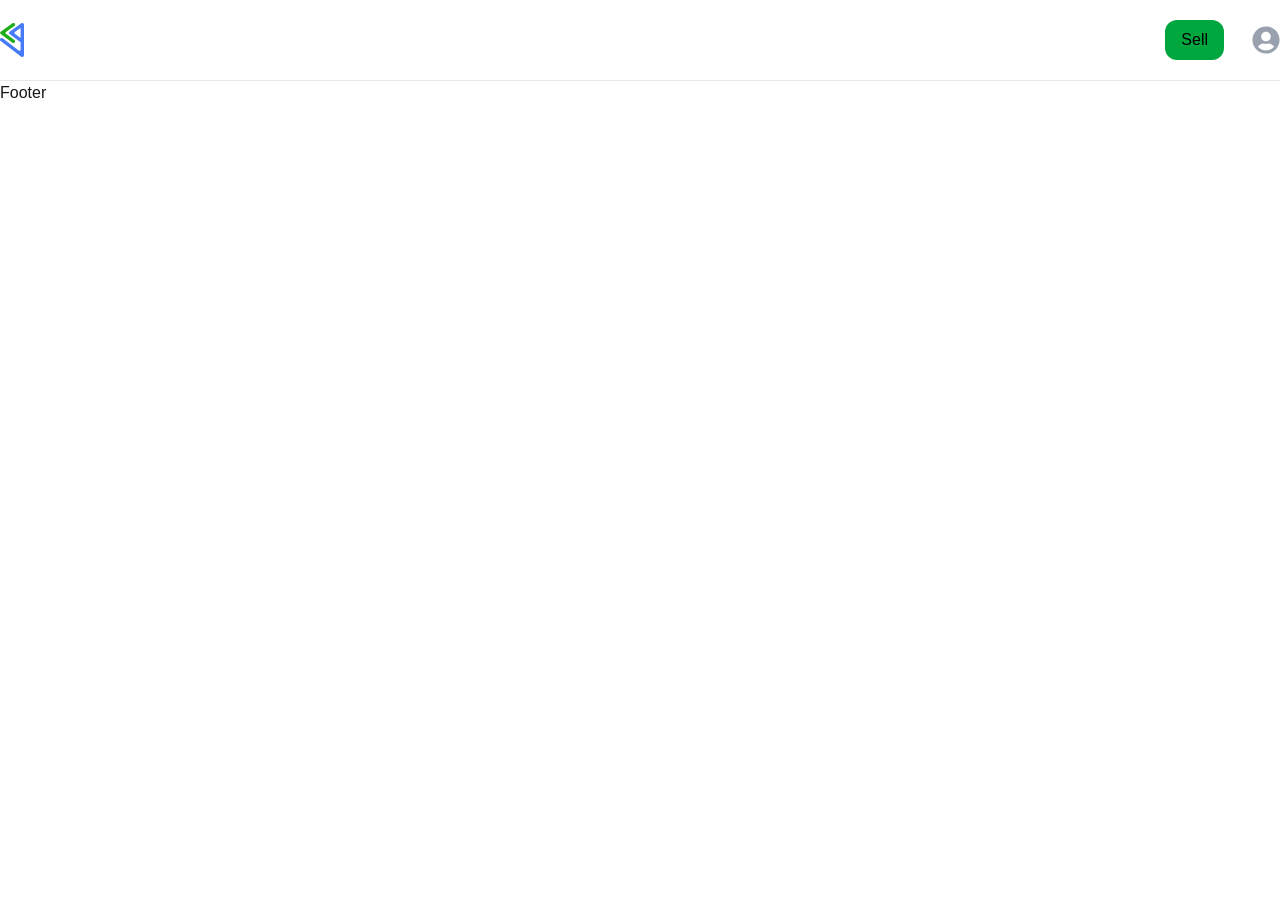
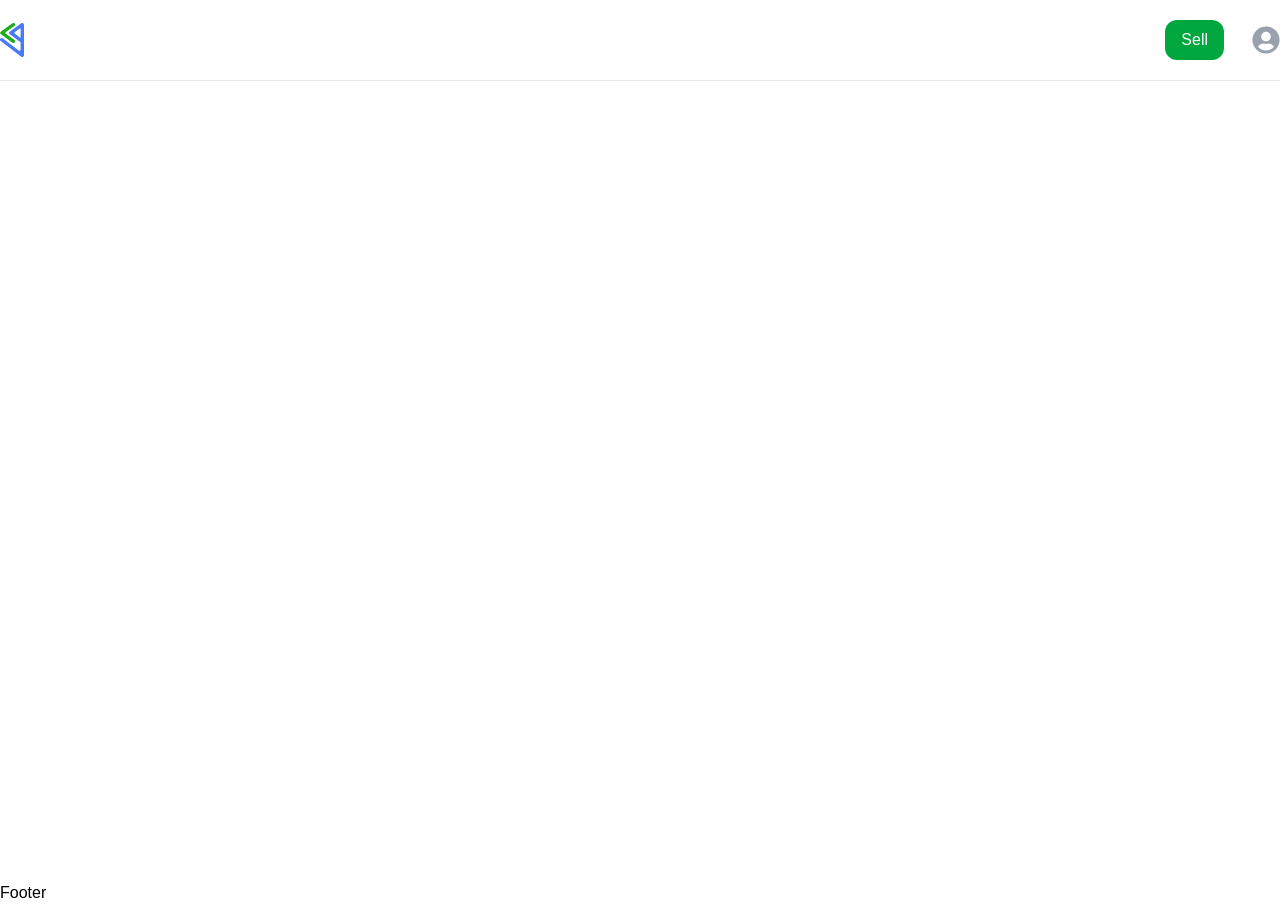
Before and after one commit to novertech411/Clear-Grab, a Next.js app: page / in a window 1280 px wide. Before the commit the page ends 800 px from the top, so only its background shows below. Built offline with nearby package versions, Linux system fonts and the light colour scheme.

Commit message:
working on the role call

```diff
--- a/app/home/page.tsx
+++ b/app/home/page.tsx
@@ -0,0 +1,7 @@
+import React from 'react'
+
+export default function page() {
+  return (
+    <div>page</div>
+  )
+}
--- a/app/layout.tsx
+++ b/app/layout.tsx
@@ -1,16 +1,17 @@
 import type { Metadata } from "next";
-// import { Geist, Geist_Mono } from "next/font/google";
+import { Geist, Geist_Mono } from "next/font/google";
 import "./globals.css";
+import Navbar from "@/src/components/ui/Navbar";
+import Footer from "@/src/components/ui/Footer";
+const geistSans = Geist({
+  variable: "--font-geist-sans",
+  subsets: ["latin"],
+});
 
-// const geistSans = Geist({
-//   variable: "--font-geist-sans",
-//   subsets: ["latin"],
-// });
-
-// const geistMono = Geist_Mono({
-//   variable: "--font-geist-mono",
-//   subsets: ["latin"],
-// });
+const geistMono = Geist_Mono({
+  variable: "--font-geist-mono",
+  subsets: ["latin"],
+});
 
 export const metadata: Metadata = {
   title: "Clear & Grab",
@@ -25,9 +26,12 @@ export default function RootLayout({
   return (
     <html lang="en">
       <body
-      // className={`${geistSans.variable} ${geistMono.variable} antialiased`}
+        className={`${geistSans.variable} ${geistMono.variable} antialiased`}
       >
-        {children}
+        <Navbar />
+
+        <main>{children}</main>
+        <Footer />
       </body>
     </html>
   );
--- a/app/page.tsx
+++ b/app/page.tsx
@@ -2,10 +2,5 @@ import Footer from "@/src/components/ui/Footer";
 import Navbar from "@/src/components/ui/Navbar";
 
 export default function Home() {
-  return (
-    <div className=" bg-white h-screen">
-      <Navbar />
-      <Footer />
-    </div>
-  );
+  return <div className=" bg-white h-screen"></div>;
 }
--- a/src/components/ui/Footer.tsx
+++ b/src/components/ui/Footer.tsx
@@ -1,5 +1,5 @@
 import React from "react";
 
 export default function Footer() {
-  return <div>Footer</div>;
+  return <div className="text-black">Footer</div>;
 }
--- a/src/components/ui/Navbar.tsx
+++ b/src/components/ui/Navbar.tsx
@@ -4,17 +4,22 @@ import React from "react";
 import logo from "@/public/images/Logo Icon- main.svg";
 export default function Navbar() {
   return (
-    <div className=" text-black containers flex justify-between  border-b border-gray-200 py-5 items-center">
+    <div className="  bg-white">
+      <div className=" containers  text-black flex justify-between  border-b border-gray-200 py-5 items-center ">
         <div className="w-6">
           <Image src={logo} alt=" " />
         </div>
 
         <div className="flex items-center gap-7 ">
-        <div className=" bg-green-600  py-2 px-4 rounded-xl"> Sell</div>
+          <div className=" bg-green-600 text-white  py-2 px-4 rounded-xl">
+            {" "}
+            Sell
+          </div>
           <div>
             <FaUserCircle className="w-7 h-7 text-gray-400" />
           </div>
         </div>
       </div>
+    </div>
   );
 }
--- a/src/components/ui/Searchbar.tsx
+++ b/src/components/ui/Searchbar.tsx
@@ -0,0 +1,5 @@
+import React from "react";
+
+export default function Searchbar() {
+  return <div>Searchbar</div>;
+}
```
Lines whose indentation alone changed are shown as unchanged.
